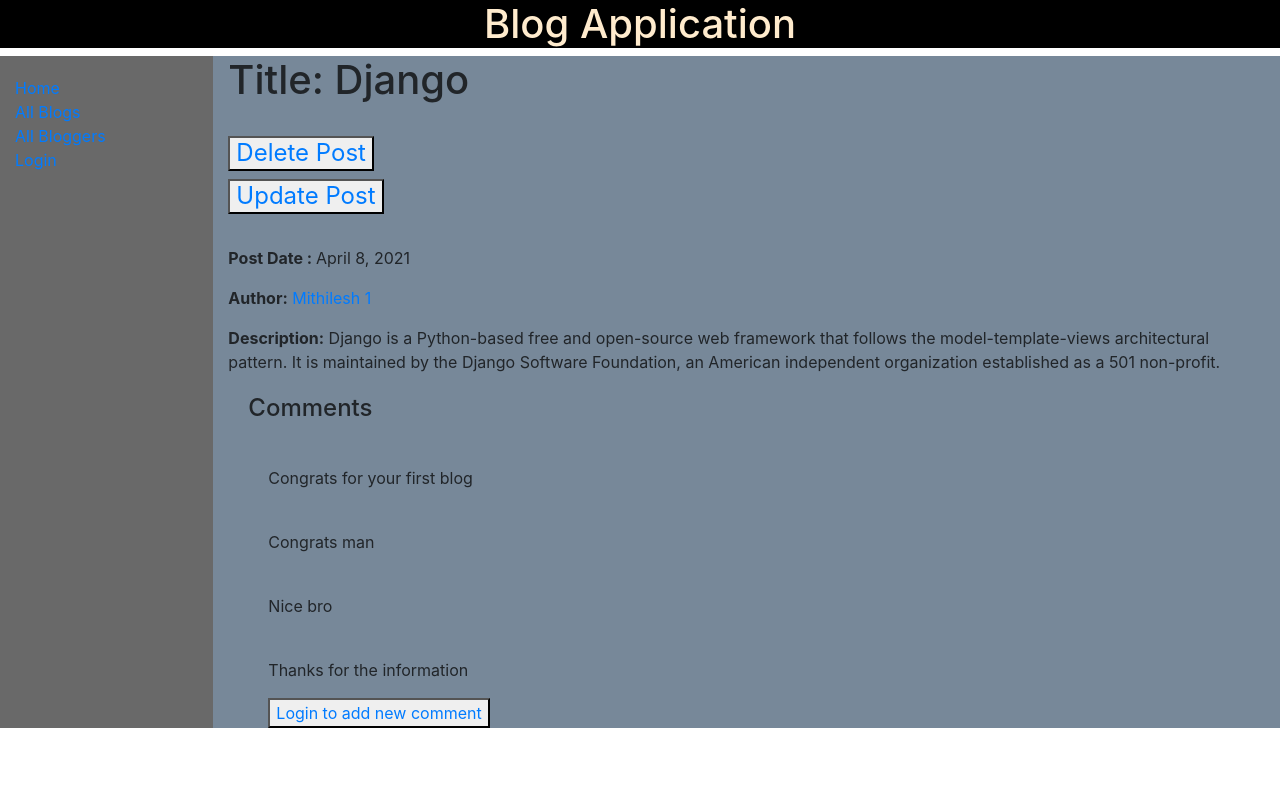
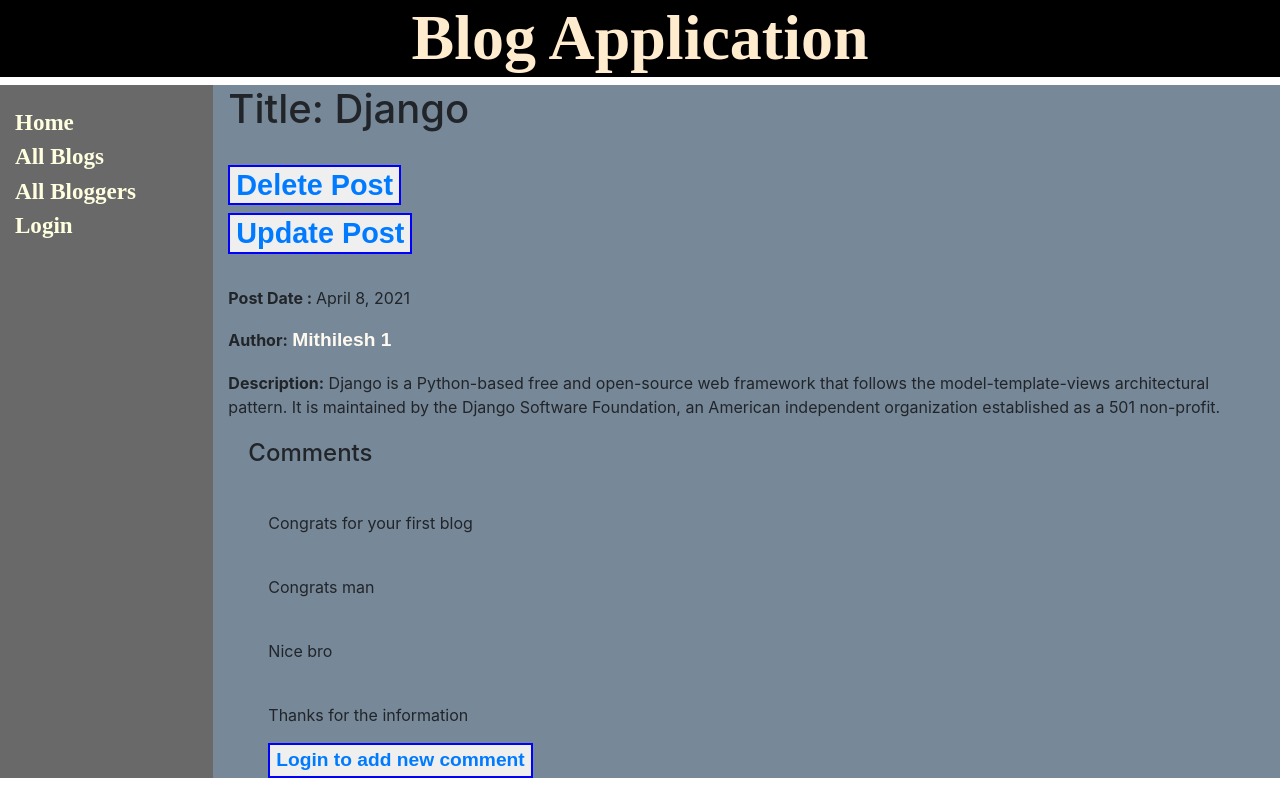
Before and after one commit to Mithilesh-M/Testpress-diyblog-project, a Django app: page /blog/blogs/1 in a window 1280 px wide. Run offline with Django 3.2, Linux system fonts and the light colour scheme; data comes from the database, SQL or seed files in the repository; both versions use the stored data as it was after the commit.

Commit message:
Update css in the application
Updated UI in the application

```diff
--- a/blog/static/css/styles.css
+++ b/blog/static/css/styles.css
@@ -1,3 +1,9 @@
+a{
+    text-decoration: none !important;
+}
+a:hover{
+    color: lightcoral;
+}
 .sidebar-nav {
     margin-top: 20px;
     padding: 0;
@@ -5,6 +11,15 @@
 }
 .mysidebar{
     background-color: rgb(105, 105, 105);
+    font-family: serif;
+    font-weight: bolder;
+    font-size: larger;
+}
+.mysidebar-menu{
+    font-family: serif;
+    font-weight: bolder;
+    font-size: larger;
+    color: lightyellow;
 }
 .mypage{
     background-color: rgb(119, 136, 153);
@@ -13,4 +28,22 @@
     text-align: center;
     background-color: black;
     color: blanchedalmond;
+    font-family: serif;
+    font-weight: bolder;
+    font-size: 400%;
 }
+.mybutton{
+    font-family: sans-serif;
+    font-weight: bolder;
+    font-size: larger;
+    color: lightyellow;
+    text-decoration: none;
+    border: 2px solid blue;
+}
+.mybutton:hover {background-color:burlywood}
+.mylist-ele{
+    font-family: sans-serif;
+    font-weight: bolder;
+    font-size: larger;
+    color:floralwhite;
+}
--- a/blog/templates/base_generic.html
+++ b/blog/templates/base_generic.html
@@ -16,14 +16,14 @@
       <div class="mysidebar col-sm-2">
       {% block sidebar %}
         <ul class="sidebar-nav">
-          <li><a href="{% url 'index' %}">Home</a></li>
-          <li><a href="{% url 'blogs' %}">All Blogs</a></li>
-          <li><a href="{% url 'bloggers' %}">All Bloggers</a></li>
+          <li><a class= "mysidebar-menu" href="{% url 'index' %}">Home</a></li>
+          <li><a class= "mysidebar-menu" href="{% url 'blogs' %}">All Blogs</a></li>
+          <li><a class= "mysidebar-menu" href="{% url 'bloggers' %}">All Bloggers</a></li>
         {% if user.is_authenticated %}
-            <li>User: {{ user.get_username }}</li>
-            <li><a href="{% url 'logout'%}?next={{request.path}}">Logout</a></li>
+            <li class= "mysidebar-menu" style="color: black;">User: {{ user.get_username }}</li>
+            <li><a class= "mysidebar-menu" href="{% url 'logout'%}?next={{request.path}}">Logout</a></li>
         {% else %}
-            <li><a href="{% url 'login'%}?next={{request.path}}">Login</a></li>
+            <li><a class= "mysidebar-menu" href="{% url 'login'%}?next={{request.path}}">Login</a></li>
         {% endif %}
             </ul>
      {% endblock %}
--- a/blog/templates/blog/blog_detail.html
+++ b/blog/templates/blog/blog_detail.html
@@ -3,11 +3,11 @@
 {% block content %}
   <h1>Title: {{ blog.title }}</h1>
 <br>
-  <h4><button><a href="{% url 'post-delete' blog.id %}">Delete Post</a></button></h4>
-  <h4><button><a href="{% url 'post-update' blog.id %}">Update Post</a></button></h4>
+  <h4><button class="mybutton"><a href="{% url 'post-delete' blog.id %}">Delete Post</a></button></h4>
+  <h4><button class="mybutton"><a href="{% url 'post-update' blog.id %}">Update Post</a></button></h4>
   <br>
   <p><strong>Post Date : </strong>{{ blog.post_date }}</p>
-  <p><strong>Author:</strong> <a href="{{ blog.blogger.get_absolute_url }}">{{ blog.blogger.name }}</a></p>
+  <p><strong>Author:</strong> <a class="mylist-ele" href="{{ blog.blogger.get_absolute_url }}">{{ blog.blogger.name }}</a></p>
   <p><strong>Description:</strong> {{ blog.description }}</p>
    <div style="margin-left:20px;margin-top:20px">
     <h4>Comments</h4>
@@ -21,9 +21,9 @@
        <p>No Comments for this blog</p>
        {% endif %}
        {% if user.is_authenticated %}
-            <button><a href="{% url 'comment' blog.id %}">Add a new comment</a></button>
+            <button class="mybutton"><a href="{% url 'comment' blog.id %}">Add a new comment</a></button>
        {% else %}
-       <button><a href="{% url 'login' %}?next={{request.path}}">Login to add new comment</a></button>
+       <button class="mybutton"><a href="{% url 'login' %}?next={{request.path}}">Login to add new comment</a></button>
        {% endif %}
        </div>
   </div>
--- a/blog/templates/blog/blog_list.html
+++ b/blog/templates/blog/blog_list.html
@@ -2,7 +2,7 @@
 
 {% block content %}
   <h1>Post List</h1>
-  <h4><button><a href="{% url 'create-blog' %}">Create Post</a></button></h4>
+  <h4><button class="mybutton"><a href="{% url 'create-blog' %}">Create Post</a></button></h4>
   {% if blog_list %}
   <ul>
     {% for blog in blog_list %}
--- a/blog/templates/blog/blogger_detail.html
+++ b/blog/templates/blog/blogger_detail.html
@@ -3,8 +3,8 @@
 {% block content %}
   <h1>Blogger : {{ blogger.name }}</h1>
 <br>
-  <h4><button><a href="{% url 'blogger-delete' blogger.id %}">Delete Blogger</a></button></h4>
-  <h4><button><a href="{% url 'blogger-update' blogger.id %}">Update Blogger</a></button></h4>
+  <h4><button class="mybutton"><a href="{% url 'blogger-delete' blogger.id %}">Delete Blogger</a></button></h4>
+  <h4><button class="mybutton"><a href="{% url 'blogger-update' blogger.id %}">Update Blogger</a></button></h4>
 
   <br>
 
@@ -15,7 +15,7 @@
       <ul>
     {% for blog in blogger.blog_set.all %}
       <li>
-        <a href="{{ blog.get_absolute_url }}">{{ blog.title }}</a>
+        <a class="mylist-ele" href="{{ blog.get_absolute_url }}">{{ blog.title }}</a>
       </li>
     {% endfor %}
       </ul>
--- a/blog/templates/blog/blogger_list.html
+++ b/blog/templates/blog/blogger_list.html
@@ -2,7 +2,7 @@
 
 {% block content %}
   <h1>Blogger List</h1>
-  <h4><button><a href="{% url 'create-blogger' %}">Create Blogger</a></button></h4>
+  <h4><button class="mybutton"><a href="{% url 'create-blogger' %}">Create Blogger</a></button></h4>
   {% if blogger_list %}
   <ul>
     {% for blogger in blogger_list %}
```
Also changed, not shown: db.sqlite3.
